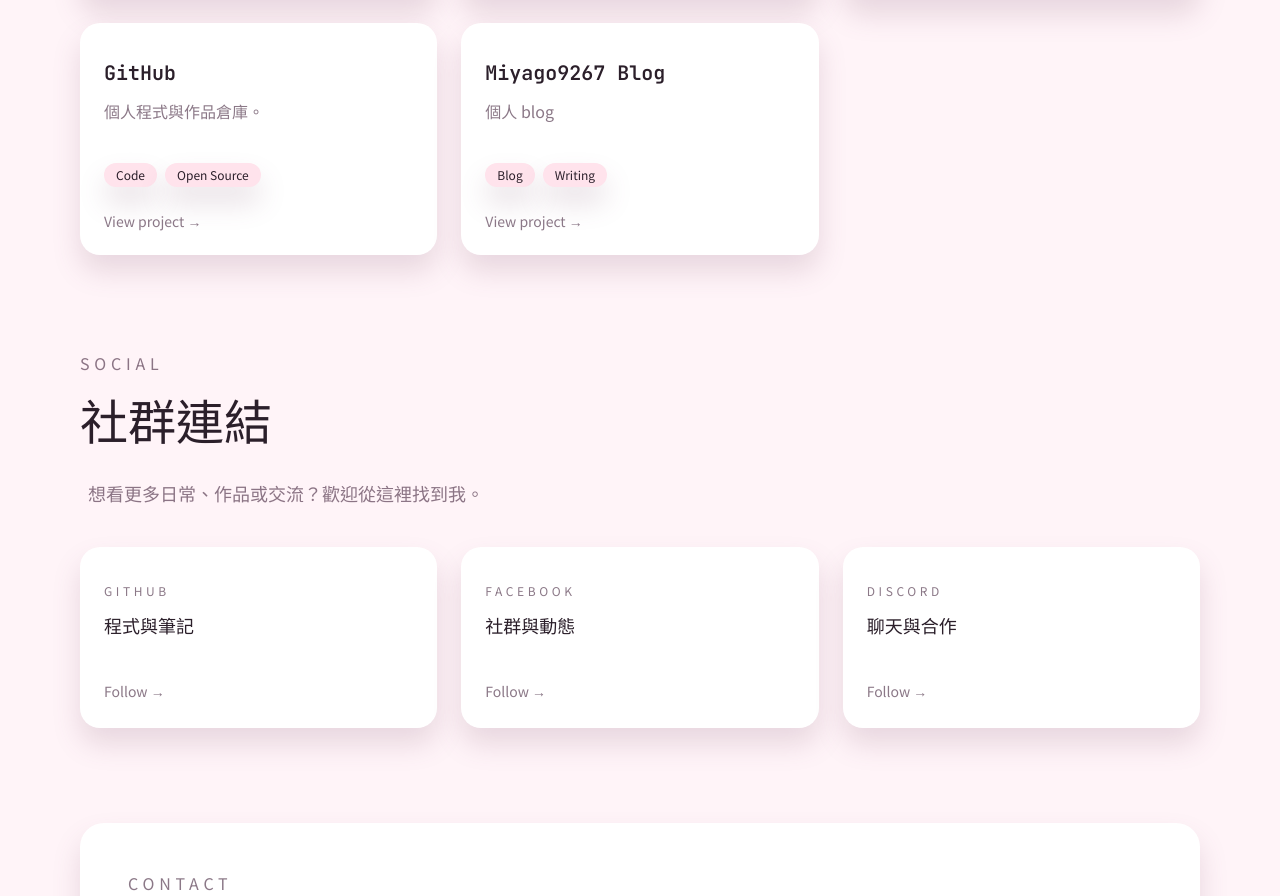
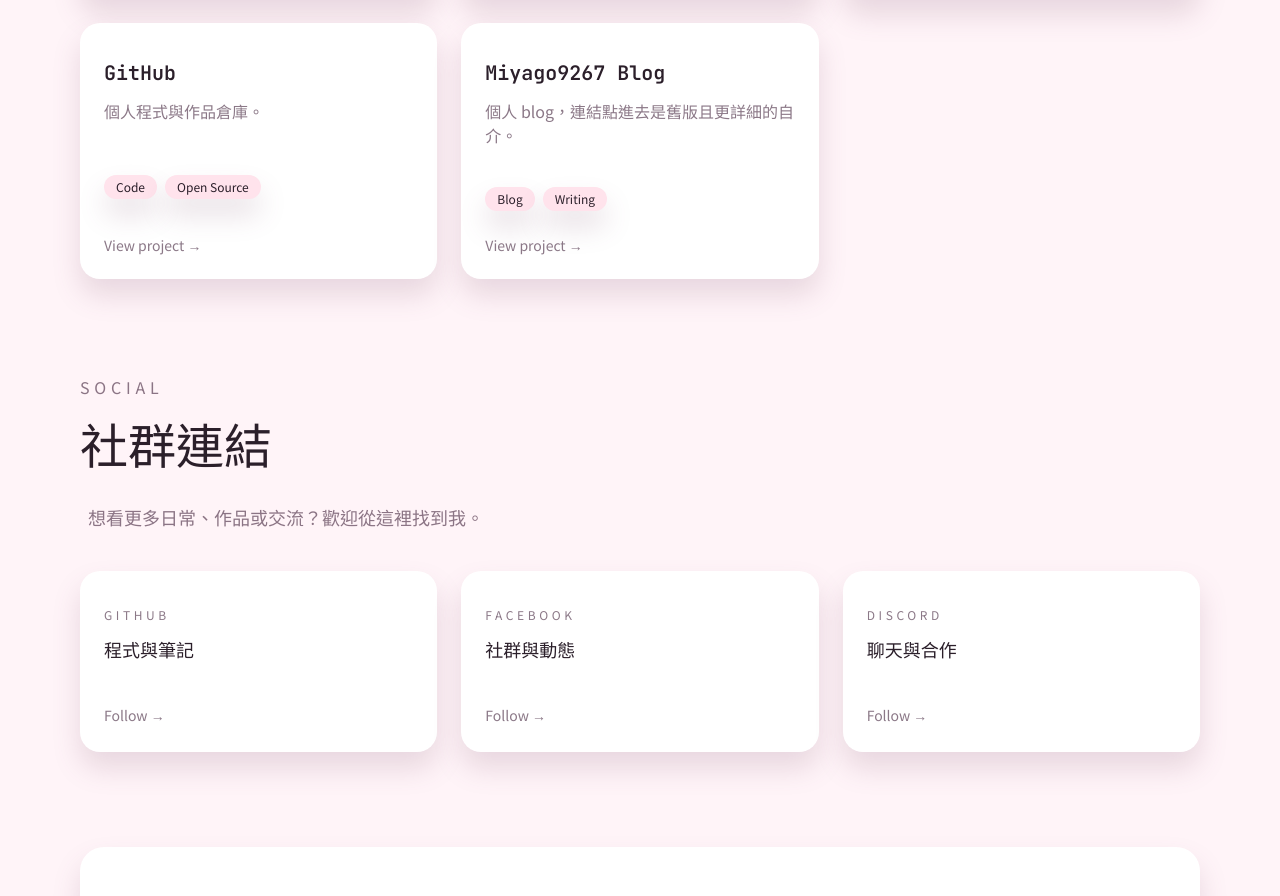
Before and after one commit to miyago9267/personal-website, a Vue app: page / in a window 1280 px wide. Shown: the part 4183-5079 px from the top of the page. Built offline with nearby package versions, Linux system fonts and the light colour scheme.

Commit message:
style: 縮短 FloatingActions 元件在小螢幕下分隔線的垂直高度。

```diff
--- a/src/components/ui/FloatingActions.vue
+++ b/src/components/ui/FloatingActions.vue
@@ -37,7 +37,7 @@
         {{ item.label }}
       </a>
       <span
-        class="block w-px h-[120px] mx-auto bg-[var(--card-border)] lt-[720px]:h-10"
+        class="block w-px h-[120px] mx-auto bg-[var(--card-border)] lt-[720px]:h-6"
       />
     </div>
     <button
--- a/src/data/profile.json
+++ b/src/data/profile.json
@@ -392,12 +392,12 @@
     },
     {
       "name": "Miyago9267 Blog",
-      "description": "個人 blog",
+      "description": "個人 blog，連結點進去是舊版且更詳細的自介。",
       "stack": [
         "Blog",
         "Writing"
       ],
-      "href": "https://miyago9267.com"
+      "href": "https://miyago9267.com/about"
     }
   ],
   "channels": [
```
